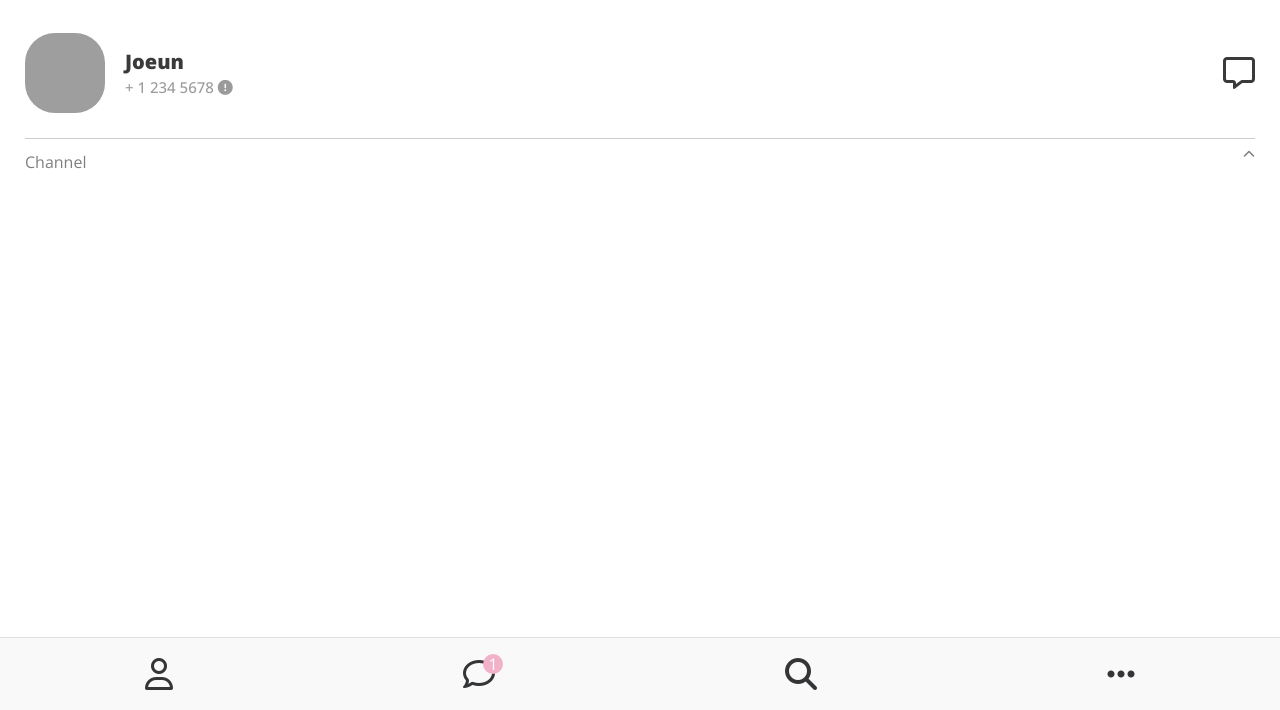
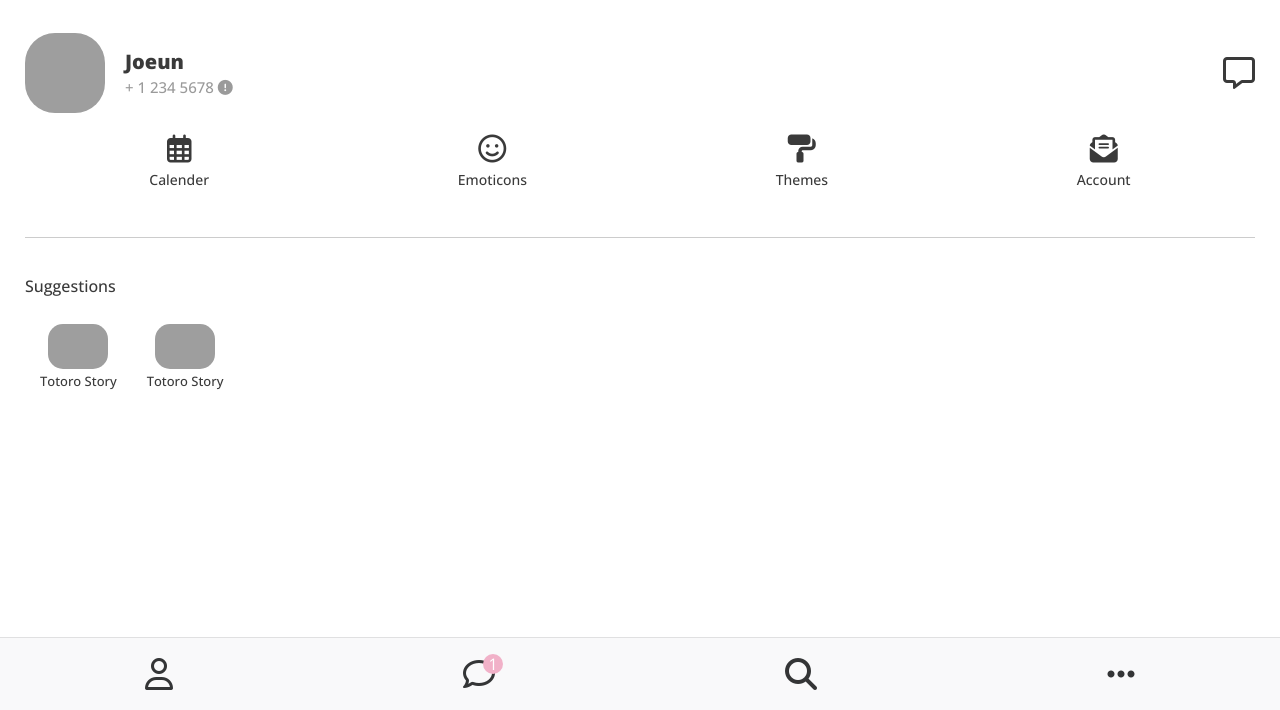
Before and after one commit to xoxun/kokoa-clone-2023, a plain HTML site: page more.html in a window 1280 px wide. Shown: the part 90-800 px from the top of the page. Drawn offline with nearby package versions, Linux system fonts and the light colour scheme; grey boxes are pictures that could not be loaded.

Commit message:
Update More screen

```diff
--- /dev/null
+++ b/css/components/icon-row.css
@@ -0,0 +1,22 @@
+
+.icon-row {
+    display: flex;
+    justify-content: space-around;
+
+}
+
+.icon-row__icon {
+    display: flex;
+    flex-direction: column;
+    justify-content: center;
+    align-items: center;
+}
+.icon-row__icon i {
+    font-size: 28px;
+}
+
+.icon-row__icon span {
+    margin-top: 24px;
+    font-size: 14px;
+    font-weight: 500;
+}
--- a/css/screens/find.css
+++ b/css/screens/find.css
@@ -11,26 +11,6 @@
     top: 55px;
 }
 
-.find-icons {
-    display: flex;
-    justify-content: space-around;
-}
-
-.find-icons__icon {
-    display: flex;
-    flex-direction: column;
-    justify-content: center;
-    align-items: center;
-}
-.find-icons__icon i {
-    font-size: 28px;
-}
-
-.find-icons__icon span {
-    margin-top: 24px;
-    font-size: 14px;
-    font-weight: 500;
-}
 
 .recommended-friends {
     padding: 25px 0px;
--- a/css/screens/more.css
+++ b/css/screens/more.css
@@ -0,0 +1,38 @@
+.more-screen .icon-row {
+    margin-top: 35px;
+}
+
+.more-suggestions {
+    margin-top:  50px;
+    border-top: var(--main-border);
+    padding-top: 40px;
+}
+
+.more-suggestions__title {
+    font-weight: 500;
+    margin-bottom: 30px;
+}
+
+.more-suggestions__icons {
+    display: flex;
+    text-align: center;
+}
+
+.more-suggestions__icon {
+    display: flex;
+    flex-direction: column;
+    justify-content: center;
+    align-items: center;
+    margin: 0 15px;
+}
+
+.more-suggestions__icon img {
+    width: 60px;
+    border-radius: 15px;
+    margin-bottom: 6px;
+}
+
+.more-suggestions__icon span {
+    font-size: 13px;
+    font-weight: 500;
+}
--- a/css/style.css
+++ b/css/style.css
@@ -8,11 +8,13 @@
 @import "components/screen-header.css";
 @import "components/user-component.css";
 @import "components/badge.css";
+@import "components/icon-row.css";
 
 /* Screens */
 @import "screens/login.css";
 @import "screens/friends.css";
 @import "screens/find.css";
+@import "screens/more.css";
 
 
 
--- a/more.html
+++ b/more.html
@@ -33,7 +33,7 @@
     </header>
 
 
-    <main class="main-screen">
+    <main class="main-screen more-screen">
         <div class="user-component">
             <div class="user-component__column">
                 <img src="https://i.pinimg.com/originals/06/51/eb/0651eb4eed6537ef42e9afbaa2f5c504.jpg" class="user-component__avatar user-component__avatar--xl"/>
@@ -48,12 +48,38 @@
                 <i class="fa-regular fa-message fa-2xl"></i>
             </div>
         </div>
-        <div class="friends-screen__channel">
-            <div class="friends-screen__channel-header">
-                <span>Channel</span>
-                <i class="fa-solid fa-chevron-up fa-xs"></i>
+
+        <div class="icon-row">
+                <div class="icon-row__icon">
+                    <i class="fa-regular fa-calendar-days fa-xl"></i>
+                    <span>Calender</span>
+                </div>
+                <div class="icon-row__icon">
+                    <i class="fa-regular fa-face-smile fa-xl"></i>
+                    <span>Emoticons</span>
+                </div>
+                <div class="icon-row__icon">
+                    <i class="fa-solid fa-paint-roller fa-xl"></i>
+                    <span>Themes</span>
+                </div>
+                <div class="icon-row__icon">
+                    <i class="fa-solid fa-envelope-open-text fa-xl"></i>
+                    <span>Account</span>
+                </div>
+        </div>
+
+        <div class="more-suggestions">
+            <h4 class="more-suggestions__title">Suggestions</h4>
+            <div class="more-suggestions__icons">
+                <div class="more-suggestions__icon">
+                    <img src="https://i.pinimg.com/originals/04/12/9c/04129c5a361566211b6af8a509353ad4.jpg" />
+                    <span>Totoro Story</span>
+                </div>
+                <div class="more-suggestions__icon">
+                    <img src="https://i.pinimg.com/originals/28/d9/7c/28d97c864af7f0515ebe138d68a71297.jpg" />
+                    <span>Totoro Story</span>
+                </div>
             </div>
-
         </div>
 
     </main>
```
Also changed, not shown: find.html (+5 -5 lines), setting.html (added).
